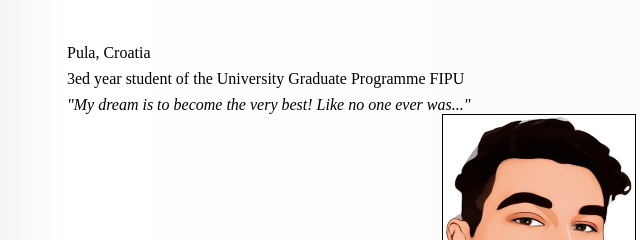
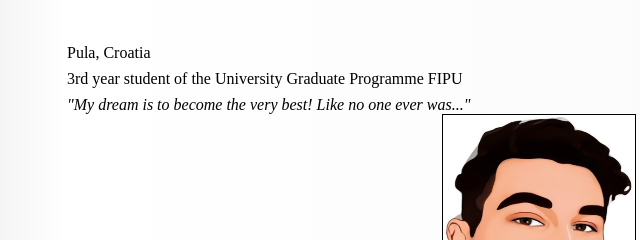
Before and after one commit to akorica/akorica.github.io, a plain HTML site: page index.html in a window 1280 px wide. Shown: the part 127-367 px from the top of the page, 253-893 px from the left. Drawn offline with Linux system fonts and the light colour scheme; a web font is replaced by a local one.

Commit message:
Add files via upload

```diff
--- a/index.html
+++ b/index.html
@@ -2,6 +2,7 @@
 <html lang="en">
 <head>
     <meta charset="UTF-8">
+    <meta name="viewport" content="width=device-width, initial-scale=1.0">
     <title>Andrej's personal page :)</title>
     <link rel="stylesheet" href="style.css">
     <link rel="stylesheet" href="https://use.fontawesome.com/releases/v5.15.4/css/all.css" integrity="sha384-DyZ88mC6Up2uqS4h/KRgHuoeGwBcD4Ng9SiP4dIRy0EXTlnuz47vAwmeGwVChigm" crossorigin="anonymous">
@@ -31,7 +32,7 @@
 
         <div class="sad2">
             <p>Pula, Croatia</p>
-            <p>3ed year student of the University Graduate Programme FIPU</p>
+            <p>3rd year student of the University Graduate Programme FIPU</p>
             <i>"My dream is to become the very best! Like no one ever was..."</i>
 
 
```
